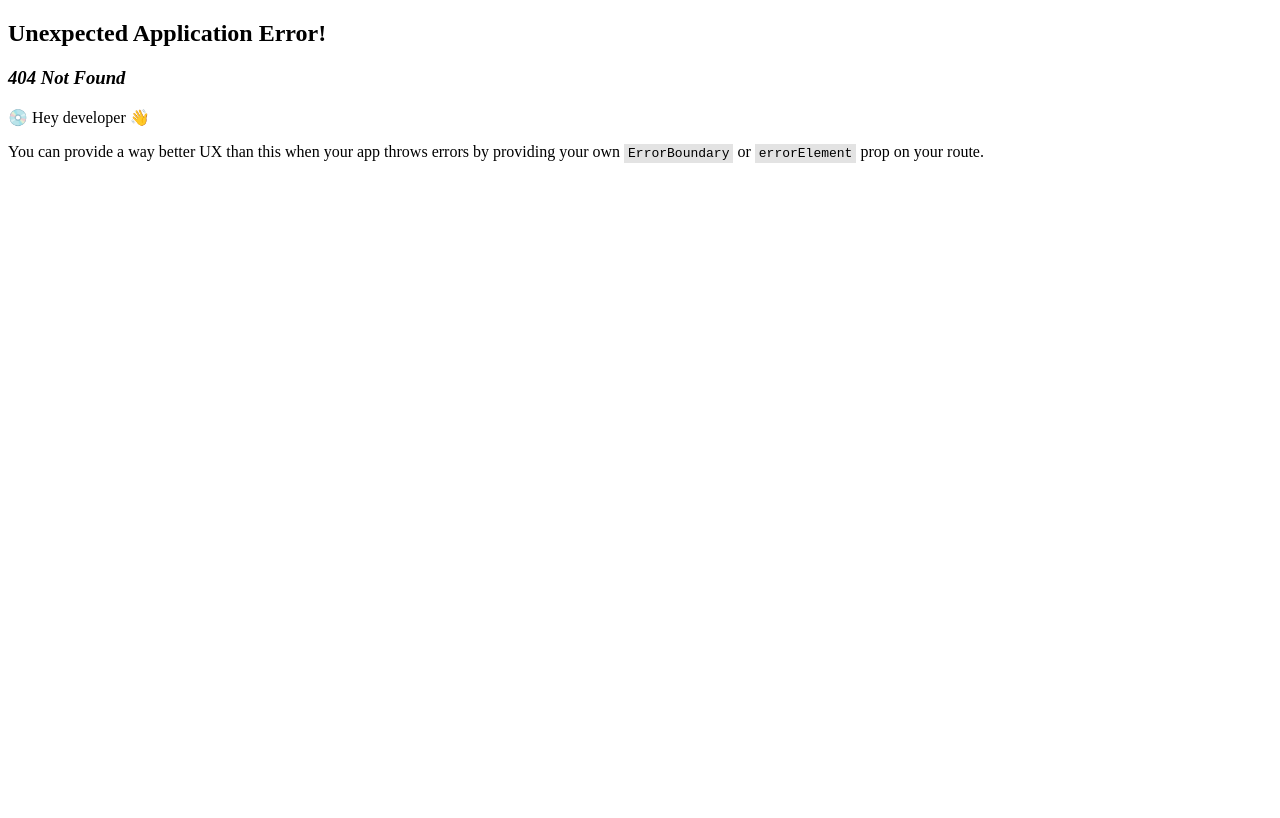
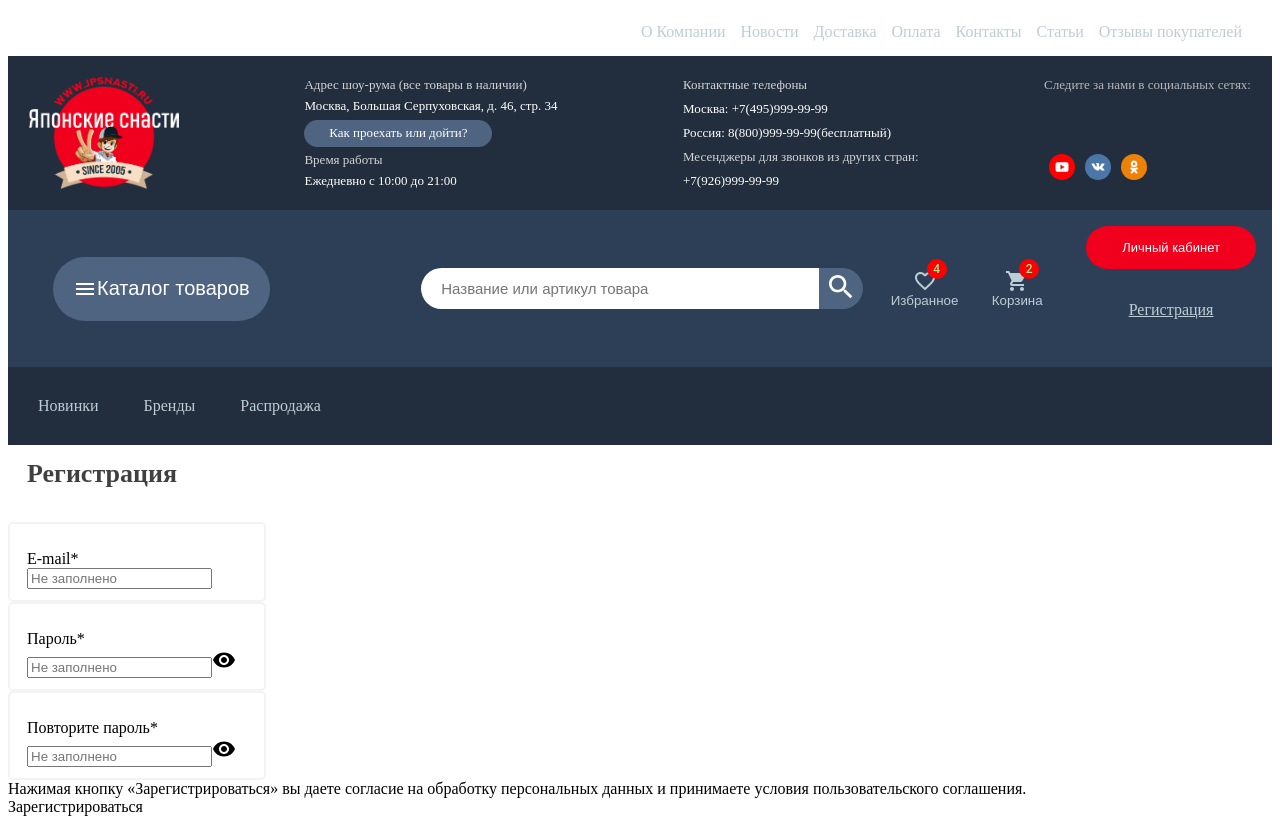
Before and after one commit to krok-86/bookStore, a React (Vite) app: page /registration in a window 1280 px wide. Before the commit this address had no page. Shown: the top 818 px of the page. Built offline with nearby package versions, Linux system fonts and the light colour scheme.

Commit message:
registration

```diff
--- a/src/componets/FirstPage/NavBar/ToggleMenu/ToggleMenu.tsx
+++ b/src/componets/FirstPage/NavBar/ToggleMenu/ToggleMenu.tsx
@@ -1,4 +1,4 @@
-import { FC } from "react";
+import { FC, useState } from "react";
 import ToggleMenuStyled from "./ToggleMenuStyled";
 import MenuIcon from "@mui/icons-material/Menu";
 import { IItem } from "../NavBar";
@@ -12,20 +12,31 @@ interface IToggleMenu {
     changeMenuActive: () => void;
 }
 const ToggleMenu: FC<IToggleMenu> = ({ items, active, changeMenuActive }) => {
+    const [selectedGroup, setSelectedGroup] = useState<string>('');
+// console.log(group)
+const selectedSubGruop = goods.reduce(function(acc: string[],curent){
+    if(!acc.includes(curent.subgroup)){
+        if (curent.group===selectedGroup){
+            acc.push(curent.subgroup)
+        }
+        }
+        return acc
+},[])
+
     const goodsReduce = goods.reduce(function(acc: string[],curent){
         if(!acc.includes(curent.group)){
         acc.push(curent.group)
         }
         return acc
         },[])
-        console.log(goodsReduce);
+
         const goodsReduceLevel = goods.reduce(function(acc: string[],curent){
             if(!acc.includes(curent.subgroup)){
             acc.push(curent.subgroup)
             }
             return acc
             },[])
-            console.log(goodsReduceLevel);
+
     return (
         <ToggleMenuStyled isActive={active}>
             <button className="ProductsCatalog" onClick={changeMenuActive}>
@@ -39,7 +50,7 @@ const ToggleMenu: FC<IToggleMenu> = ({ items, active, changeMenuActive }) => {
                         <div className="MenuBranchLeft">
                             <ul>
                                 {goodsReduce.map((item) => (
-                                    <li>
+                                    <li onMouseEnter={() => setSelectedGroup(item)}>
                                         <a>{item}</a>
                                     </li>
                                 ))}
@@ -54,7 +65,7 @@ const ToggleMenu: FC<IToggleMenu> = ({ items, active, changeMenuActive }) => {
                         </div>
                         <div className="MenuBranchRight">
                             <ul>
-                                {goodsReduceLevel.map((item, index) => (
+                                {selectedSubGruop.map((item, index) => (
                                     <li key={index}>
                                         <a>{item}</a>
                                     </li>
--- a/src/componets/SecondPage/PersonalArea/PersonalArea.tsx
+++ b/src/componets/SecondPage/PersonalArea/PersonalArea.tsx
@@ -5,26 +5,20 @@ import RemoveRedEyeIcon from '@mui/icons-material/RemoveRedEye';
 import Footer from "../../FirstPage/Footer/Footer";
 
 const PersonalArea = () => {
-//     const [reg, setReg] = useState<any>([
-//         {title: maile},
-//         {title: phone}
-//     ]);
-// const changeReg = () => {
 
-// }
     return (
         <>
         <NavBar />
 <PersonalAreaStyled>
     <p className="Persponal"><b>Личный кабинет</b></p>
-    <div className="Entrance">
-        <div className="EntranceText">Вход</div>
+    {/* <div className="Entrance"> */}
+        {/* <div className="EntranceText">Вход</div>
         <div className="EntranceMail" ><div className="Ball"></div>По почте</div>
         <div className="EntrancePhone"><div className="Ball"></div>По телефону</div>
-        </div>
+        </div> */}
         <div className="Registration">
         <div className="RegistrationMail">
-            {/* {reg} */}
+            E-mail*
         <input className="RegistrationInput" placeholder="Не заполнено"></input>
         </div>
         <div className="RegistrationPass">
--- a/src/componets/SecondPage/Registration/Registration.tsx
+++ b/src/componets/SecondPage/Registration/Registration.tsx
@@ -1,7 +1,7 @@
 import Footer from "../../FirstPage/Footer/Footer";
 import NavBar from "../../FirstPage/NavBar/NavBar";
 import RegistrationStyled from "./RegistrationStyled";
-
+import RemoveRedEyeIcon from '@mui/icons-material/RemoveRedEye';
 
 
 const Registration = () => {
@@ -10,7 +10,27 @@ const Registration = () => {
         <>
 <NavBar/>
 <RegistrationStyled>
-    <a>Registration</a>
+<div className="RegText">Регистрация</div>
+    <div className="Reg">
+        <div className="RegMail">E-mail*</div>
+        <input className="RegMailInput" placeholder="Не заполнено"></input>
+    </div>
+    <div className="Reg">
+    <div className="RegMail">Пароль*</div>
+    <input className="RegMailInput" placeholder="Не заполнено"></input>
+    <RemoveRedEyeIcon className="RegistrationIcon"/>
+    </div>
+    <div>
+    <div className="Reg">
+    <div className="RegMail">Повторите пароль*</div>
+    <input className="RegMailInput" placeholder="Не заполнено"></input>
+    <RemoveRedEyeIcon className="RegistrationIcon"/>
+    </div>
+    </div>
+    <div className="Contract">
+        Нажимая кнопку «Зарегистрироваться» вы даете согласие на обработку персональных данных и принимаете условия пользовательского соглашения.
+    </div>
+    <div className="RegButton">Зарегистрироваться</div>
 </RegistrationStyled>
 <Footer/>
 </>
--- a/src/componets/SecondPage/Registration/RegistrationStyled.ts
+++ b/src/componets/SecondPage/Registration/RegistrationStyled.ts
@@ -2,5 +2,22 @@ import styled from 'styled-components';
 
 const RegistrationStyled = styled.div`
 
+.RegText {
+    font-weight: 800;
+    font-size: 26px;
+    color: #404040;
+    padding: 14px 0px 33px 19px;
+}
+.Reg {
+     padding: 26px 17px 11px 17px;
+     border: 2px solid #f3f3f3;
+    border-radius: 5px;
+    width: 220px;
+    color: #000;
+}
+.RegMail {
+    background-color: #ffffff;
+
+}
 `
 export default RegistrationStyled;
--- a/src/constants.ts
+++ b/src/constants.ts
@@ -42,7 +42,7 @@ export const goods = [
       company: 'Daiwa',
       collection: 'Morethan',
       group: 'Удилища',
-      subgroup:'Спиннинг',
+      subgroup:'Фидер',
       description: 'Описание',
       img: '',
     },
@@ -51,7 +51,7 @@ export const goods = [
       company: 'Daiwa',
       collection: 'Morethan',
       group: 'Удилища',
-      subgroup:'Спиннинг',
+      subgroup:'Кастинг',
       description: 'Описание',
       img: '',
     },
@@ -69,7 +69,7 @@ export const goods = [
       company: 'Daiwa',
       collection: 'Freams',
       group: 'Катушки',
-      subgroup:'Безинерционные',
+      subgroup:'Мультипликатор',
       description: 'Описание',
       img: '',
     },
--- a/src/main.tsx
+++ b/src/main.tsx
@@ -34,7 +34,7 @@ const router = createBrowserRouter([
     element:<PersonalArea />,
   },
   {
-    path: "registrtion",
+    path: "registration",
     element:<Registration />,
   },
   {
```
